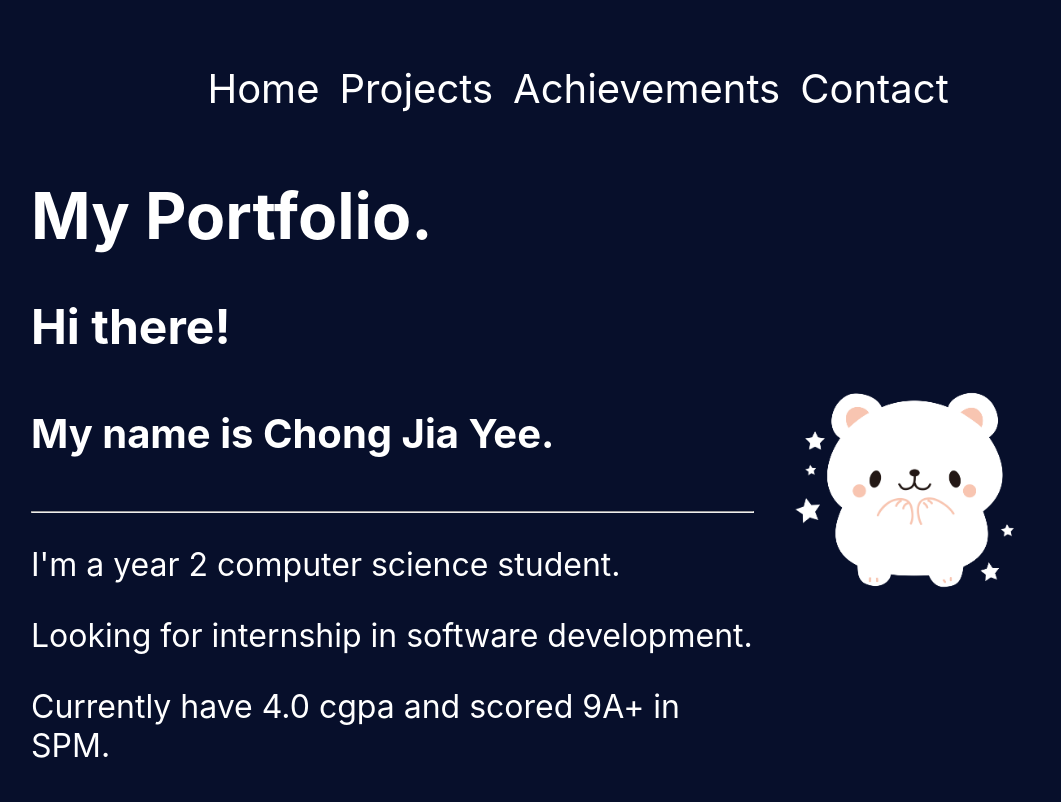
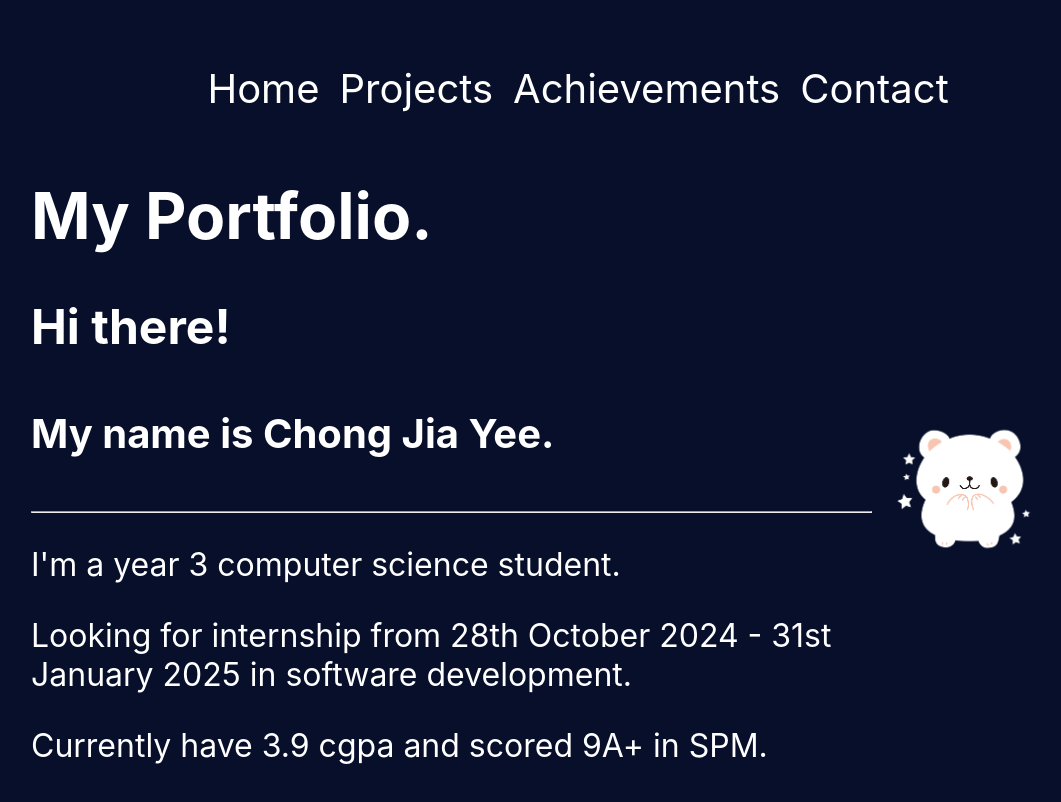
Before and after one commit to chongjiayee0156/portfolio2, a React (Create React App) app: page / in a window 1280 px wide. Shown: the top 802 px of the page, without its empty margins (97-1158 px from the left). Built offline with nearby package versions, Linux system fonts and the light colour scheme.

Commit message:
added internship perios

```diff
--- a/src/components/Home/Home.js
+++ b/src/components/Home/Home.js
@@ -10,9 +10,9 @@ export default function Home(){
             <h2>Hi there!</h2>
             <h4>My name is Chong Jia Yee.</h4>
             <hr></hr>
-            <p>I'm a year 2 computer science student. </p>
-            <p>Looking for internship in software development. </p>
-            <p>Currently have 4.0 cgpa and scored 9A+ in SPM. </p>
+            <p>I'm a year 3 computer science student. </p>
+            <p>Looking for internship from 28th October 2024 - 31st January 2025 in software development. </p>
+            <p>Currently have 3.9 cgpa and scored 9A+ in SPM. </p>
             </div>
             <div className='img'>
                 <img src={cuteImage} alt="profile" />
```
